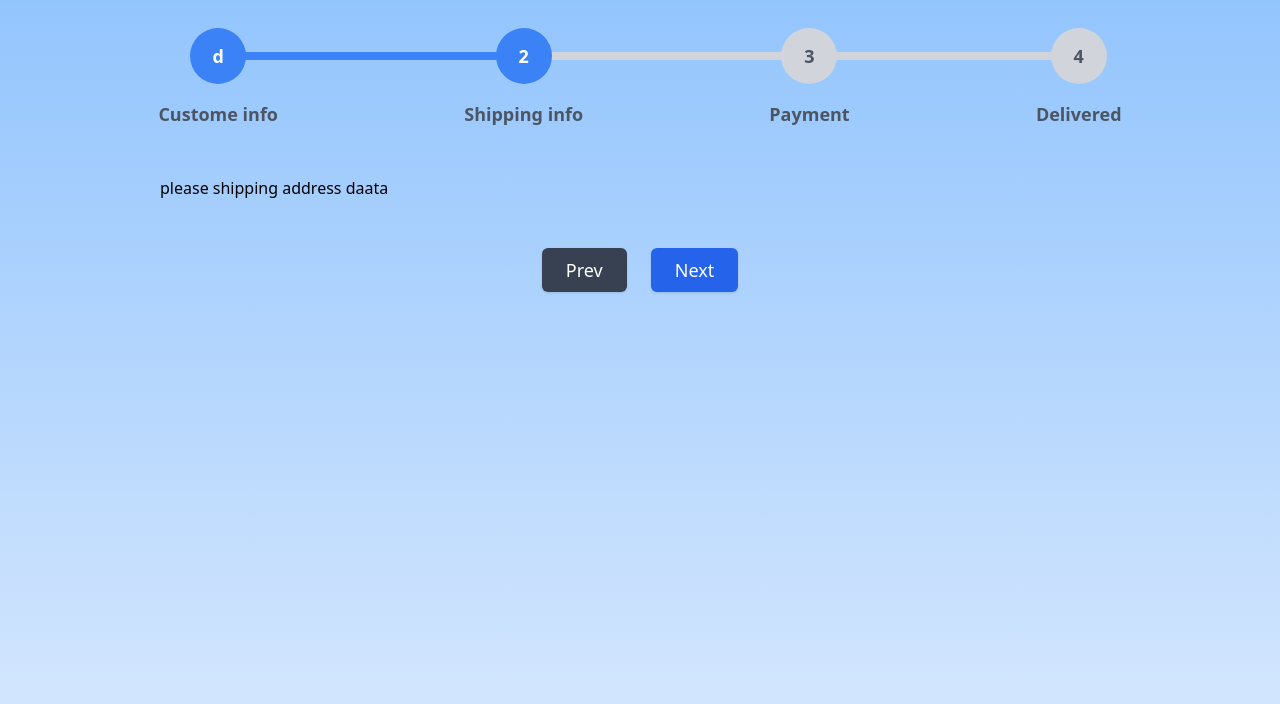
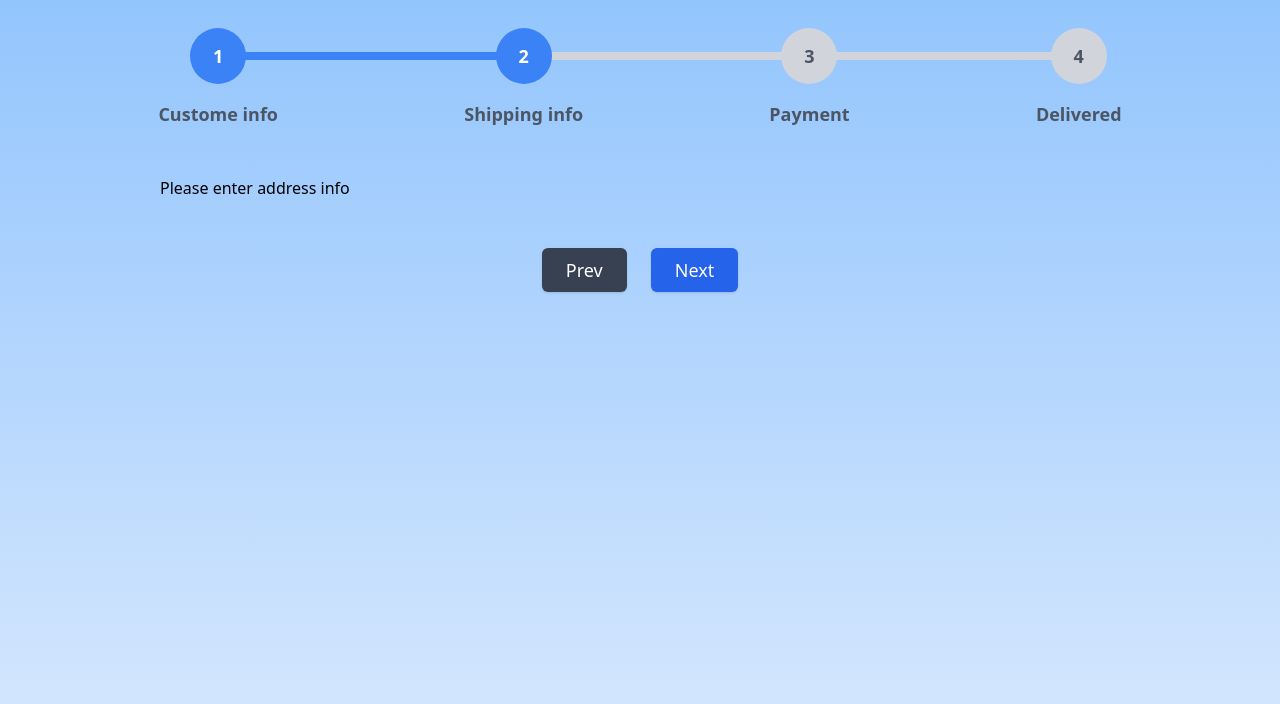
Before and after one commit to gamitej/react-components, a React app: page /stepper in a window 1280 px wide. Both pictures are taken after a click on the button "Next". Shown: the top 704 px of the page. Built offline with nearby package versions, Linux system fonts and the light colour scheme; the HTML template or start-up script is replaced by a standard one.

Commit message:
chore :  stepper code refactored

```diff
--- a/src/components/Stepper/index.tsx
+++ b/src/components/Stepper/index.tsx
@@ -1,25 +1,40 @@
-import { ReactNode, useState } from "react";
+import { ReactElement, useState } from "react";
 
 interface StepperProps {
   width?: string;
-  data: { name: string; component: () => string }[];
+  data: {
+    name: string;
+    component: ReactElement | (() => JSX.Element);
+  }[];
+  FinishedInfo?: ReactElement | (() => JSX.Element);
 }
 
-const Stepper = ({ data, width = "100%" }: StepperProps) => {
+function DefaultFinishedInfo() {
+  return <div>Process completed successfully!</div>;
+}
+
+const Stepper = ({ data, width = "100%", FinishedInfo }: StepperProps) => {
   const totalSteps = data.length;
-  const [currentStep, setCurrentStep] = useState(0);
+  const [currentStep, setCurrentStep] = useState(1);
 
   const handleNext = () => {
-    if (currentStep < totalSteps - 1) setCurrentStep((prev) => prev + 1);
+    setCurrentStep((prev) => (prev < totalSteps ? prev + 1 : prev));
   };
 
   const handlePrev = () => {
-    if (currentStep > 0) setCurrentStep((prev) => prev - 1);
+    setCurrentStep((prev) => (prev > 1 ? prev - 1 : prev));
   };
 
-  const progressBarWidth = Math.ceil((currentStep / (totalSteps - 1)) * 100);
+  const progressBarWidth = `${Math.ceil(
+    ((currentStep - 1) / (totalSteps - 1)) * 100
+  )}%`;
 
-  const SelectedStepperComponent = data[currentStep].component;
+  const SelectedStepperComponent =
+    currentStep <= totalSteps
+      ? data[currentStep - 1].component
+      : FinishedInfo
+      ? FinishedInfo
+      : DefaultFinishedInfo;
 
   if (data.length < 2) {
     console.error("Stepper data is too short!");
@@ -34,7 +49,7 @@ const Stepper = ({ data, width = "100%" }: StepperProps) => {
         <div className="absolute top-6 w-[calc(100%-5rem)] h-2 bg-gray-300 rounded-lg">
           <div
             className="h-2 bg-blue-500 rounded-lg transition-all duration-300"
-            style={{ width: `${progressBarWidth}%` }}
+            style={{ width: progressBarWidth }}
           ></div>
         </div>
 
@@ -42,46 +57,53 @@ const Stepper = ({ data, width = "100%" }: StepperProps) => {
         <div className="flex w-[calc(100%+.2rem)] justify-between items-center">
           {data.map(({ name }, idx) => (
             <div
-              key={`${name}-${idx}`}
+              key={name}
               className="flex flex-col justify-center items-center gap-4"
             >
               <div
                 className={`w-14 h-14 z-10 flex items-center justify-center rounded-full text-lg font-semibold
                 ${
-                  idx <= currentStep
+                  idx < currentStep
                     ? "bg-blue-500 text-white"
                     : "bg-gray-300 text-gray-600"
-                } transition-all duration-300`}
+                }
+                transition-all duration-300`}
               >
-                {currentStep > idx ? "d" : idx + 1}
+                {idx + 1}
               </div>
-              <div>
-                <span className="text-gray-600 font-[550] text-lg">{name}</span>
-              </div>
+              <span className="text-gray-600 font-semibold text-lg">
+                {name}
+              </span>
             </div>
           ))}
         </div>
       </div>
 
-      <div className="w-full">{SelectedStepperComponent()}</div>
+      {/* Render Selected Component */}
+      <div className="w-full">
+        {typeof SelectedStepperComponent === "function" ? (
+          <SelectedStepperComponent />
+        ) : (
+          SelectedStepperComponent
+        )}
+      </div>
 
       {/* Navigation Buttons */}
       <div className="flex gap-6">
         <button
           onClick={handlePrev}
-          disabled={currentStep === 0}
+          disabled={currentStep === 1}
           className="px-6 py-2 rounded-md shadow text-white text-lg
-            disabled:bg-gray-400 disabled:cursor-not-allowed bg-gray-700 hover:bg-gray-800 transition-all"
+          disabled:bg-gray-400 disabled:cursor-not-allowed bg-gray-700 hover:bg-gray-800 transition-all"
         >
           Prev
         </button>
         <button
           onClick={handleNext}
-          disabled={currentStep === totalSteps - 1}
           className="px-6 py-2 rounded-md shadow text-white text-lg
-            disabled:bg-gray-400 disabled:cursor-not-allowed bg-blue-600 hover:bg-blue-700 transition-all"
+          disabled:bg-gray-400 disabled:cursor-not-allowed bg-blue-600 hover:bg-blue-700 transition-all"
         >
-          Next
+          {currentStep === totalSteps ? "Finish" : "Next"}
         </button>
       </div>
     </div>
--- a/src/pages/Stepper/index.tsx
+++ b/src/pages/Stepper/index.tsx
@@ -1,10 +1,25 @@
 import Stepper from "@/components/Stepper";
 
+function PersonalInfo() {
+  return <div>Please enter your personal info</div>;
+}
+
+function AddressInfo() {
+  return <div>Please enter address info</div>;
+}
+
+function PaymentInfo() {
+  return <div>Please enter payment info</div>;
+}
+function DeliveredInfo() {
+  return <div>Delivered</div>;
+}
+
 const stepperData = [
-  { name: "Custome info", component: () => "please enter your personal info" },
-  { name: "Shipping info", component: () => "please shipping address daata" },
-  { name: "Payment", component: () => "please enter payment details" },
-  { name: "Delivered", component: () => "Item Delivered" },
+  { name: "Custome info", component: PersonalInfo },
+  { name: "Shipping info", component: AddressInfo() },
+  { name: "Payment", component: PaymentInfo },
+  { name: "Delivered", component: DeliveredInfo },
 ];
 
 const StepperPage = () => {
```
